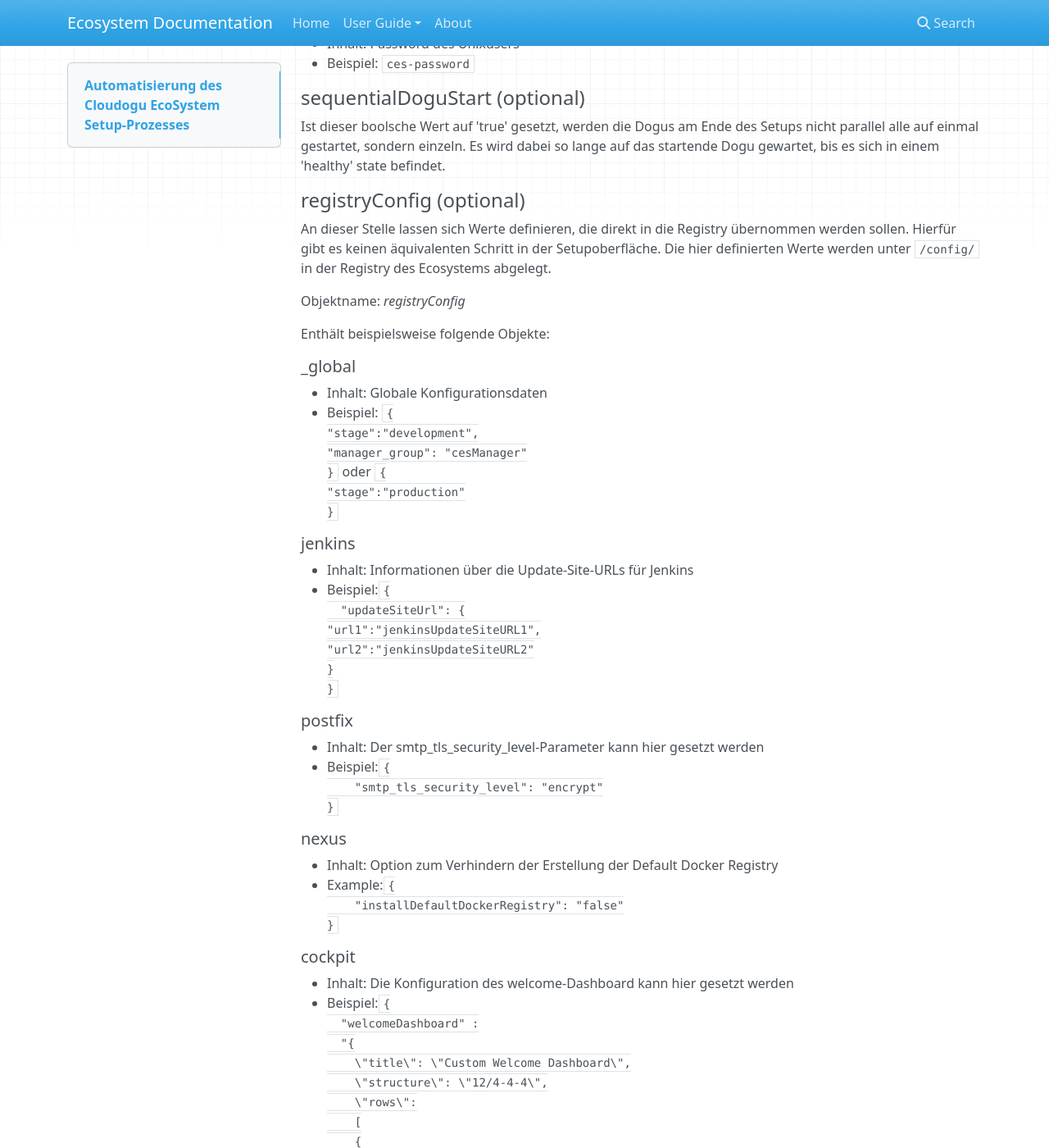
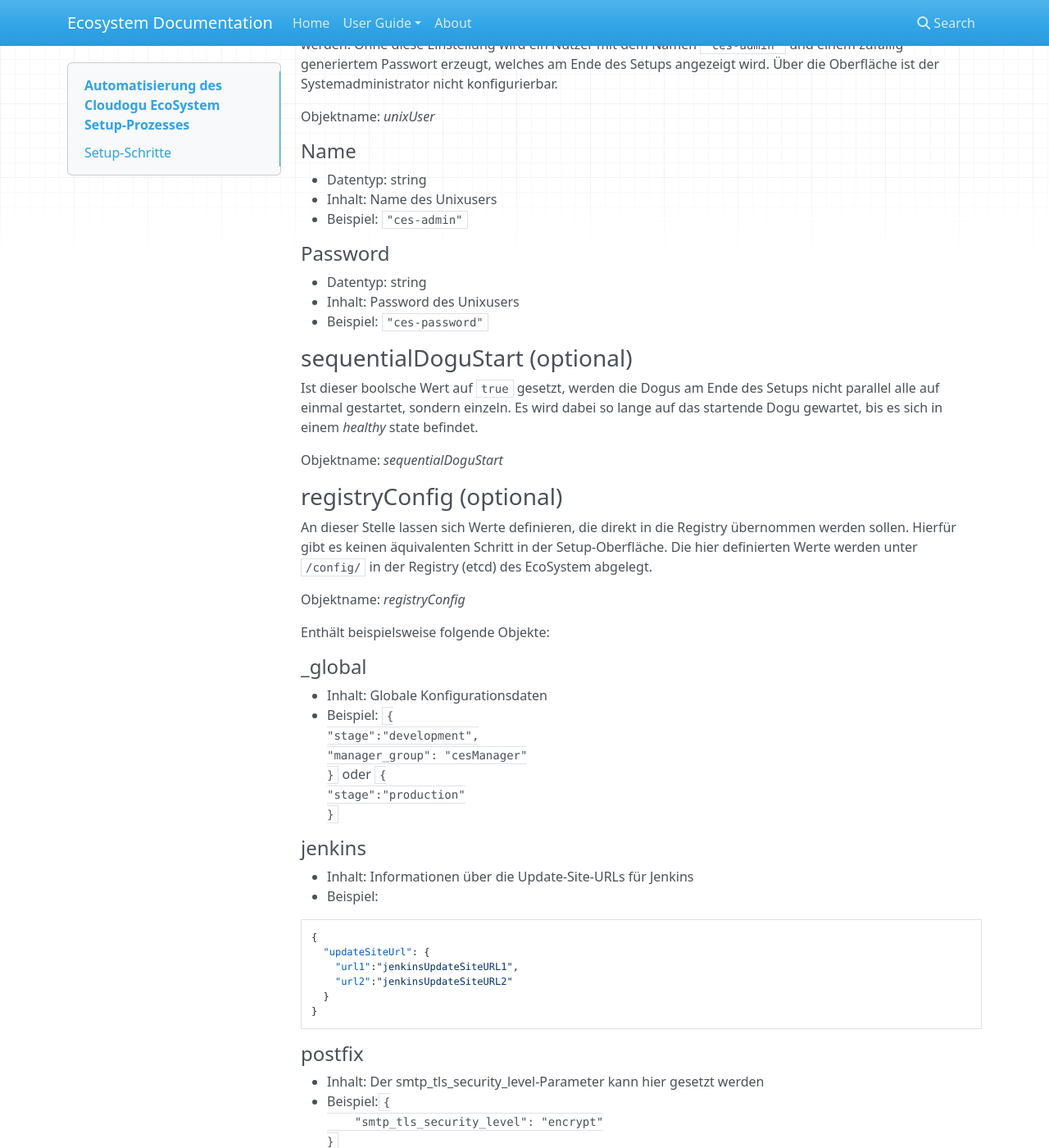
Before and after one commit to cloudogu/ecosystem, an MkDocs documentation site: the page built from docs/docs/user-guide/setup-json_de.md, in a window 1280 px wide and 1400 px high, scrolled down 7954 px. Shown: the whole window at 82% size. Built offline with MkDocs 1.6.1, drawn with Linux system fonts in a browser that asks for light colours; nearby versions of some CDN libraries; old or Windows-style settings are respelled for this version of MkDocs; some of the changed text lies outside the part shown.

Commit message:
Update setup-json_de.md
Changes to spelling, code blocks, layout and uniformity

`````diff
--- a/docs/docs/user-guide/setup-json_de.md
+++ b/docs/docs/user-guide/setup-json_de.md
@@ -1,5 +1,5 @@
-## Automatisierung des Cloudogu EcoSystem Setup-Prozesses
-Der Setupmechanismus des Cloudogu Ecosystems lässt sich auf verschiedene Arten ausführen. Ein Weg führt über die Oberfläche im Browser, in der man alle relevanten Daten eingeben und Optionen auswählen kann. Des weiteren kann man mithilfe einer **setup.json** benannten Konfigurationsdatei die Felder im Setup vorbefüllen. Diese Datei muss im Ordner ``/vagrant`` oder ``/etc/ces`` liegen und nach dem JSON-Standard formatiert sein. Alle Daten, die in dieser Datei definiert werden, werden automatisch im Setupprozess in die entsprechenden Felder eingetragen. Sind alle Daten und Einstellungen für das Setup im Voraus klar, kann man das Setup auch komplett automatisch ablaufen lassen. Dafür ist für jeden Schritt die Eigenschaft _completed_ zu setzen (siehe unten).
+# Automatisierung des Cloudogu EcoSystem Setup-Prozesses
+Der Setupmechanismus des Cloudogu EcoSystem lässt sich auf verschiedene Arten ausführen. Ein Weg führt über die Oberfläche im Browser, in der man alle relevanten Daten eingeben und Optionen auswählen kann. Des weiteren kann man mithilfe einer **setup.json** benannten Konfigurationsdatei die Felder im Setup vorbefüllen. Diese Datei muss im Ordner ``/vagrant`` oder ``/etc/ces`` liegen und nach dem JSON-Standard formatiert sein. Alle Daten, die in dieser Datei definiert werden, werden automatisch im Setupprozess in die entsprechenden Felder eingetragen. Sind alle Daten und Einstellungen für das Setup im Voraus klar, kann man das Setup auch komplett automatisch ablaufen lassen. Dafür ist für jeden Schritt die Eigenschaft _completed_ zu setzen (siehe unten).
 
 Beispiel:
 ````
@@ -26,306 +26,315 @@ Beispiel:
 }
 ````
 
-### Setupschritte
-Der Inhalt der setup.json besteht aus Objekten, die den Titel des jeweiligen Setupschritts (bspw. 'region' oder 'admin') tragen. Diese Objekte beinhalten Eigenschaften, welche die Werte beschreiben, die dem jeweiligen Setupschritt übergeben werden sollen. Ist die _completed_-Eigenschaft auf ``true`` gesetzt, werden die Eigenschaften übernommen und der Schritt im Setupvorgang nicht mehr angezeigt.
+## Setup-Schritte
+Der Inhalt der setup.json besteht aus Objekten, die den Titel des jeweiligen Setup-Schrittes (bspw. 'region' oder 'admin') tragen. Diese Objekte beinhalten Eigenschaften, welche die Werte beschreiben, die dem jeweiligen Setup-Schritt übergeben werden sollen. Ist die _completed_-Eigenschaft auf ``true`` gesetzt, werden die Eigenschaften übernommen und der Schritt im Setupvorgang nicht mehr angezeigt.
 
-#### Region-Schritt
+### Region-Schritt
+
 Objektname: _region_
 
 Eigenschaften:
 
-##### locale
+#### locale
 * Datentyp: String
-* Inhalt: locale-Einstellung des Ecosystems
+* Inhalt: locale-Einstellung des EcoSystem
 * Beispiel: ``"en_US.utf8"``
 
 
-##### timeZone
+#### timeZone
 * Datentyp: String
-* Inhalt: Zeitzone des Ecosystems
+* Inhalt: Zeitzone des EcoSystem
 * Beispiel: ``"Europe/Berlin"``
 
 
-##### keyboardLayout
+#### keyboardLayout
 * Datentyp: String
 * Inhalt: Keyboard Layout für die CES Instanz
 * Beispiel: ``"de"``
 
 
-##### completed
+#### completed
 * Datentyp: boolean
 * Inhalt: Wahrheitswert, ob der Region-Schritt komplett ist
 * Beispiel: ``true``
 
 
-#### Naming-Schritt
+### Naming-Schritt
+
 Objektname: _naming_
 
 Eigenschaften:
 
-##### fqdn
+#### fqdn
 * Datentyp: String
-* Inhalt: Vollständige Domain des Ecosystems
+* Inhalt: Vollständige Domain des EcoSystem
 * Beispiel: ``"www.myecosystem.com"``
-* Es ist möglich für die fqdn den Platzhalter ``<<ip>>`` einzutragen. Dadurch wird beim Ausführen des Setups
-die IP-Adresse des EcoSystems an dieser Stelle verwendet.
+* Es ist möglich, für die fqdn den Platzhalter ``<<ip>>`` einzutragen. Dadurch wird beim Ausführen des Setups die IP-Adresse des EcoSystem an dieser Stelle verwendet.
 
-##### hostname
+#### hostname
 * Datentyp: String
-* Inhalt: Hostname des Ecosystems
+* Inhalt: Hostname des EcoSystem
 * Beispiel: ``"ces"``
 
-##### domain
+#### domain
 * Datentyp: String
-* Inhalt: Domain des Ecosystems
+* Inhalt: Domain des EcoSystem
 * Beispiel: ``"ces.local"``
 
-##### certificateType
+#### certificateType
 * Datentyp: String
-* Inhalt: Art des Zertifikats für die Verbindung zum Ecosystem
+* Inhalt: Art des Zertifikats für die Verbindung zum EcoSystem
 * ``"selfsigned"`` oder ``"external"``
 
-##### certificate
-* Nur notwendig, wenn certificateType auf "external" gesetzt wurde
+#### certificate
+* Nur notwendig, wenn ``certificateType`` auf ``"external"`` gesetzt wurde
 * Datentyp: String
-* Inhalt: Das Zertifikat für das Ecosystem im PEM-Format. Sollte ein Intermediate-Zertifikat eingesetzt werden, muss auch dieses hier eingetragen werden.
+* Inhalt: Das Zertifikat für das EcoSystem im PEM-Format. Sollte ein Intermediate-Zertifikat eingesetzt werden, muss auch dieses hier eingetragen werden.
 
-##### certificateKey
-* Nur notwendig, wenn certificateType auf "external" gesetzt wurde
+#### certificateKey
+* Nur notwendig, wenn ``certificateType`` auf ``"external"`` gesetzt wurde
 * Datentyp: String
-* Inhalt: Der Zertifikatsschlüssel für das Ecosystem im PEM-Format
+* Inhalt: Der Zertifikatsschlüssel für das EcoSystem im PEM-Format
 
-##### relayHost
+#### relayHost
 * Datentyp: String
-* Inhalt: Der Mail Relay Host für das Ecosystem über den der Mailversand abgewickelt werden soll
+* Inhalt: Der Mail Relay Host für das EcoSystem über den der Mailversand abgewickelt werden soll
 * Beispiel: ``"mail.mydomain.com"``
 
-##### mailAddress
+#### mailAddress
 * Optional
 * Datentyp: String
 * Inhalt: Die Mail-Adresse, welche von allen Dogus verwendet wird, um Mails zu versenden (das 'From:'-Feld)
 * Beispiel: ``"mail@mydomain.com"``
 
-##### completed
+#### completed
 * Datentyp: boolean
 * Inhalt: Wahrheitswert, ob der Naming-Schritt komplett ist
 * Beispiel: ``true``
 
 
-#### UserBackend-Schritt
+### UserBackend-Schritt
+
 Objektname: _userBackend_
 
 Eigenschaften:
 
-##### dsType
+#### dsType
 * Datentyp: String
 * Inhalt: Typ des User Backends. Bei Benutzung von ``"embedded"`` wird ein ldap-Dogu installiert, welches sich dann (optional) mithilfe des User Management-Dogus verwalten lässt. Bei Benutzung von ``"external"`` sind die Zugangsdaten für ein externes User Backend zu übergeben.
 
-##### server
-* Nur notwendig, wenn dsType auf "external" gesetzt wurde
+#### server
+* Nur notwendig, wenn ``dsType`` auf ``"external"`` gesetzt wurde
 * Datentyp: String
 * Inhalt: Typ des User Backend Servers
 * ``"activeDirectory"`` oder ``"custom"``
 
-##### attributeID
+#### attributeID
 * Datentyp: String
 * Inhalt: Attributname, der im User Backend die User ID beschreibt
-* Muss auf ``"uid"`` gesetzt werden, wenn dsType auf "embedded" gesetzt wurde
-* Muss auf ``"sAMAccountName"`` gesetzt werden, wenn _dsType_ auf "external" und _server_ auf "activeDirectory" gesetzt wurde
+* Muss auf ``"uid"`` gesetzt werden, wenn ``dsType`` auf ``"embedded"`` gesetzt wurde
+* Muss auf ``"sAMAccountName"`` gesetzt werden, wenn ``dsType`` auf ``"external"`` und ``server`` auf ``"activeDirectory"`` gesetzt wurde
 
-##### attributeGivenName
-* Nur notwendig, wenn dsType auf "external" gesetzt wurde
+#### attributeGivenName
+* Nur notwendig, wenn ``dsType`` auf ``"external"`` gesetzt wurde
 * Datentyp: String
 * Inhalt: Attributname, der im User Backend den Vornamen beschreibt
 * Beispiel: ``"givenname"``
 
-##### attributeSurname
-* Nur notwendig, wenn dsType auf "external" gesetzt wurde
+#### attributeSurname
+* Nur notwendig, wenn ``dsType`` auf ``"external"`` gesetzt wurde
 * Datentyp: String
 * Inhalt: Attributname, der im User Backend den Nachnamen beschreibt
 * Beispiel: ``"surname"``
 
-##### attributeFullname
+#### attributeFullname
 * Datentyp: String
 * Inhalt: Attributname, der im User Backend den vollen Namen beschreibt
-* Muss auf ``"cn"`` gesetzt werden, wenn dsType auf "embedded" oder _server_ auf "activeDirectory" gesetzt wurde
+* Muss auf ``"cn"`` gesetzt werden, wenn ``dsType`` auf ``"embedded"`` oder ``server`` auf ``"activeDirectory"`` gesetzt wurde
 * Beispiel: ``"fullname"``
 
-##### attributeMail
+#### attributeMail
 * Datentyp: String
 * Inhalt: Attributname, der im User Backend das E-Mail-Attribut beschreibt
-* Muss auf ``"mail"`` gesetzt werden, wenn dsType auf "embedded" oder _server_ auf "activeDirectory" gesetzt wurde
+* Muss auf ``"mail"`` gesetzt werden, wenn ``dsType`` auf ``"embedded"`` oder ``server`` auf ``"activeDirectory"`` gesetzt wurde
 * Beispiel: ``"mail"``
 
-##### attributeGroup
+#### attributeGroup
 * Datentyp: String
 * Inhalt: Attributname, mit dem im User Backend die Zugehörigkeit eines Users zu einer Gruppe geregelt wird
-* Muss auf ``"memberOf"`` gesetzt werden, wenn dsType auf "embedded" oder _server_ auf "activeDirectory" gesetzt wurde
+* Muss auf ``"memberOf"`` gesetzt werden, wenn ``dsType`` auf ``"embedded"`` oder ``server`` auf ``"activeDirectory"`` gesetzt wurde
 * Beispiel: ``"memberOf"``
 
-##### baseDN
-* Nur notwendig, wenn dsType auf "external" gesetzt wurde
+#### baseDN
+* Nur notwendig, wenn ``dsType`` auf ``"external"`` gesetzt wurde
 * Datentyp: String
 * Inhalt: Angabe des Distinguished Name von der aus auf dem Server nach Benutzern gesucht wird
 * beispiel: ``"dc=mycomp1,dc=local"``
 
-##### searchFilter
+#### searchFilter
 * Datentyp: String
 * Inhalt: Einschränkung, nach welchen Objektklassen gesucht werden soll
-* Muss auf ``"(objectClass=person)"`` gesetzt werden, wenn dsType auf "embedded" oder _server_ auf "activeDirectory" gesetzt wurde
+* Muss auf ``"(objectClass=person)"`` gesetzt werden, wenn ``dsType`` auf ``"embedded"`` oder ``server`` auf ``"activeDirectory"`` gesetzt wurde
 * Beispiel: ``"(objectClass=person)"``
 
-##### connectionDN
-* Nur notwendig, wenn dsType auf "external" gesetzt wurde
+#### connectionDN
+* Nur notwendig, wenn ``dsType`` auf ``"external"`` gesetzt wurde
 * Datentyp: String
 * Inhalt: Angabe des Distinguished Name eines leseberechtigten Benutzers im User Backend
 * Beispiel: ``"username@mycompany.local"`` oder ``"cn=username,dc=users,dc=mycomp,dc=local"``
 
-##### password
-* Nur notwendig, wenn dsType auf "external" gesetzt wurde
+#### password
+* Nur notwendig, wenn ``dsType`` auf ``"external"`` gesetzt wurde
 * Datentyp: String
-* Inhalt: Angabe des Passworts des unter _connectionDN_ gesetzten Nutzers
+* Inhalt: Angabe des Passworts des unter ``connectionDN`` gesetzten Nutzers
 
-##### host
+#### host
 * Datentyp: String
 * Inhalt: Adresse des externen User Backends
-* Muss auf ``"ldap"`` gesetzt werden, wenn dsType auf "embedded" gesetzt wurde
+* Muss auf ``"ldap"`` gesetzt werden, wenn ``dsType`` auf ``"embedded"`` gesetzt wurde
 
-##### port
-* Nur notwendig, wenn dsType auf "external" gesetzt wurde
+#### port
+* Nur notwendig, wenn ``dsType`` auf ``"external"`` gesetzt wurde
 * Datentyp: String
 * Inhalt: Port, über den das externe User Backend erreicht werden kann
-* Muss auf ``"389"`` gesetzt werden, wenn dsType auf "embedded" gesetzt wurde
+* Muss auf ``"389"`` gesetzt werden, wenn ``dsType`` auf ``"embedded"`` gesetzt wurde
 
-##### encryption
-* Nur notwendig, wenn dsType auf "external" gesetzt wurde
+#### encryption
+* Nur notwendig, wenn ``dsType`` auf ``"external"`` gesetzt wurde
 * Datentyp: String
 * Inhalt: Einstellung ob und ggf. welche Verschlüsselung genutzt werden soll
 * Beispiel: ``"none"``, ``"ssl"``, ``"sslAny"``, ``"startTLS"``, ``"startTLSAny"``
 
-##### groupBaseDN
-* Nur notwendig, wenn dsType auf "external" gesetzt wurde
+#### groupBaseDN
+* Nur notwendig, wenn ``dsType`` auf ``"external"`` gesetzt wurde
 * Datentyp: String
 * Inhalt: Angabe des Distinguished Name für das Group Mapping
 
-##### groupSearchFilter
-* Nur notwendig, wenn dsType auf "external" gesetzt wurde
+#### groupSearchFilter
+* Nur notwendig, wenn ``dsType`` auf ``"external"`` gesetzt wurde
 * Datentyp: String
 * Inhalt: Angabe von Suchfiltern für das Group Mapping
 
-##### groupAttributeName
-* Nur notwendig, wenn dsType auf "external" gesetzt wurde
+#### groupAttributeName
+* Nur notwendig, wenn ``dsType`` auf ``"external"`` gesetzt wurde
 * Datentyp: String
 * Inhalt: Angabe des Attributs für das Group Mapping
 
-##### useUserConnectionToFetchAttributes
+#### useUserConnectionToFetchAttributes
 * Datentyp: boolean
 * Inhalt: Wahrheitswert, ob der jeweils angemeldete Nutzer zur Abfrage der Attribute aus dem User Backend genutzt werden soll
-* Muss auf ``true`` gesetzt werden, wenn dsType auf "embedded" oder _server_ auf "activeDirectory" gesetzt wurde
+* Muss auf ``true`` gesetzt werden, wenn ``dsType`` auf ``"embedded"`` oder ``server`` auf ``"activeDirectory"`` gesetzt wurde
 * Beispiel: ``true``
 
-##### completed
+#### completed
 * Datentyp: boolean
-* Inhalt: Wahrheitswert, ob der Users-Schritt komplett ist
+* Inhalt: Wahrheitswert, ob der User-Schritt komplett ist
 * Beispiel: ``true``
 
+### Dogu-Schritt
 
-#### Dogu-Schritt
+Die Daten, die in diesem Schritt über die setup.json eingegeben werden, werden im Setup-Prozess nur übernommen, wenn die _completed_-Eigenschaft auf ``true`` gesetzt ist. Anderenfalls ist der Schritt manuell über die Weboberfläche auszufüllen.
+
 Objektname: _dogus_
-
-Die Daten, die in diesem Schritt über die setup.json eingegeben werden, werden im Setupprozess nur übernommen, wenn die _completed_-Eigenschaft auf 'true' gesetzt ist. Anderenfalls ist der Schritt manuell über die Weboberfläche auszufüllen.
 
 Eigenschaften:
 
-##### defaultDogu
+#### defaultDogu
 * Datentyp: String
-* Inhalt: Name des Dogus, welches beim Aufruf des Ecosystems im Browser standardmäßig angesteuert wird
+* Inhalt: Name des Dogus, welches beim Aufruf des EcoSystem im Browser standardmäßig angesteuert wird
 * Beispiel: ``"cockpit"``
 
-##### install
+#### install
 * Datentyp: String Array
 * Inhalt: Liste aller Dogus, die installiert werden sollen. Einträge können die zu installierende Version enthalten; wenn keine Version gesetzt ist, wird die aktuellste Version installiert.
-* Beispiel: ``[
-      "official/cas",
-      "official/cockpit",
-      "official/nginx:1.13.11-7",
-      "official/ldap:2.4.44-5",
-      "official/postfix",
-      "official/postgresql",
-      "official/registrator",
-      "official/usermgt:1.3.4-3"
-    ]``
+* Beispiel:
+````
+[
+  "official/cas",
+  "official/cockpit",
+  "official/nginx:1.13.11-7",
+  "official/ldap:2.4.44-5",
+  "official/postfix",
+  "official/postgresql",
+  "official/registrator",
+  "official/usermgt:1.3.4-3"
+]
+````
 
-##### completed
+#### completed
 * Datentyp: boolean
 * Inhalt: Wahrheitswert, ob der Dogu-Schritt komplett ist
 * Beispiel: ``true``
 
+### Admin-Schritt
 
-#### Admin-Schritt
-Diese Einstellungen sind, bis auf _adminGroup_, nur relevant, sofern ein "embedded" User Backend gewählt wurde. Anderenfalls sind die Vorgaben des externen User Backends gültig.
+Diese Einstellungen sind, bis auf ``adminGroup``, nur relevant, sofern ein ``"embedded"`` User Backend gewählt wurde. Anderenfalls sind die Vorgaben des externen User Backends gültig.
+
 Objektname: _admin_
 
 Eigenschaften:
 
-##### mail
+#### mail
 * Datentyp: String
 * Inhalt: E-Mail-Adresse des Admin-Kontos
 * Beispiel: ``"admin@mydomain.com"``
 
-##### username
+#### username
 * Datentyp: String
 * Inhalt: Name des Admin-Kontos
 * Beispiel: ``"admin"``
 
-##### password
+#### password
 * Datentyp: String
 * Inhalt: Passwort des Admin-Kontos
 
-##### adminGroup
+#### adminGroup
 * Datentyp: String
-* Inhalt: Name der Gruppe im User Backend, die Administratorrechte im Ecosystem erhalten soll
+* Inhalt: Name der Gruppe im User Backend, die Administratorrechte im EcoSystem erhalten soll
 * Diese Einstellung ist auch zu setzen, wenn ein externes User Backend gewählt wurde
 * Beispiel: ``"administrators"``
 
-##### adminMember
+#### adminMember
 * Datentyp: boolean
 * Inhalt: Wahrheitswert, ob das angelegte Admin-Konto auch Mitglied der unter _adminGroup_ definierten Gruppe im User Backend werden soll
 * Beispiel: true
 
-##### completed
+#### completed
 * Datentyp: boolean
 * Inhalt: Wahrheitswert, ob der Admin-Schritt komplett ist
 * Beispiel: ``true``
 
-#### Unixuser
+### UnixUser
+
+Mit dieser Einstellung können die Credentials für den im Setup erzeugten Systemadministrator konfiguriert werden.
+Ohne diese Einstellung wird ein Nutzer mit dem Namen ``"ces-admin"`` und einem zufällig generiertem Passwort erzeugt, welches am Ende des Setups angezeigt wird. Über die Oberfläche ist der Systemadministrator nicht konfigurierbar.
+
 Objektname: _unixUser_
 
-Mit dieser Einstellung können die Credentials für den im Setup erzeugten Systemadministrator konfiguriert werden.
-Ohne diese Einstellung wird ein Nutzer mit dem Namen ``ces-admin`` und einem zufällig generiertem Passwort erzeugt, welches am Ende des Setups angezeigt wird. Über die Oberfläche ist der Systemadministrator nicht konfigurierbar.
-
-##### Name
+#### Name
 * Datentyp: string
 * Inhalt: Name des Unixusers
-* Beispiel: ``ces-admin``
+* Beispiel: ``"ces-admin"``
 
-##### Password
+#### Password
 * Datentyp: string
 * Inhalt: Password des Unixusers
-* Beispiel: ``ces-password``
+* Beispiel: ``"ces-password"``
 
-#### sequentialDoguStart (optional)
+### sequentialDoguStart (optional)
 
-Ist dieser boolsche Wert auf 'true' gesetzt, werden die Dogus am Ende des Setups nicht parallel alle auf einmal gestartet, sondern einzeln. Es wird dabei so lange auf das startende Dogu gewartet, bis es sich in einem 'healthy' state befindet.
+Ist dieser boolsche Wert auf ``true`` gesetzt, werden die Dogus am Ende des Setups nicht parallel alle auf einmal gestartet, sondern einzeln. Es wird dabei so lange auf das startende Dogu gewartet, bis es sich in einem _healthy_ state befindet.
 
-#### registryConfig (optional)
-An dieser Stelle lassen sich Werte definieren, die direkt in die Registry übernommen werden sollen. Hierfür gibt es keinen äquivalenten Schritt in der Setupoberfläche. Die hier definierten Werte werden unter ``/config/`` in der Registry des Ecosystems abgelegt.
+Objektname: _sequentialDoguStart_
+
+### registryConfig (optional)
+An dieser Stelle lassen sich Werte definieren, die direkt in die Registry übernommen werden sollen. Hierfür gibt es keinen äquivalenten Schritt in der Setup-Oberfläche. Die hier definierten Werte werden unter ``/config/`` in der Registry (etcd) des EcoSystem abgelegt.
 
 Objektname: _registryConfig_
 
 Enthält beispielsweise folgende Objekte:
 
-##### \_global
+#### \_global
 * Inhalt: Globale Konfigurationsdaten
 * Beispiel: ``{
 "stage":"development",
@@ -334,30 +343,35 @@ Enthält beispielsweise folgende Objekte:
 "stage":"production"
 }``
 
-##### jenkins
+#### jenkins
 * Inhalt: Informationen über die Update-Site-URLs für Jenkins
-* Beispiel:``{
+* Beispiel:
+````
+{
   "updateSiteUrl": {
-"url1":"jenkinsUpdateSiteURL1",
-"url2":"jenkinsUpdateSiteURL2"
+    "url1":"jenkinsUpdateSiteURL1",
+    "url2":"jenkinsUpdateSiteURL2"
+  }
 }
-}``
+````
 
-##### postfix
+#### postfix
 * Inhalt: Der smtp_tls_security_level-Parameter kann hier gesetzt werden
 * Beispiel:``{
     "smtp_tls_security_level": "encrypt"
 }``
 
-##### nexus
+#### nexus
 * Inhalt: Option zum Verhindern der Erstellung der Default Docker Registry
 * Example:``{
     "installDefaultDockerRegistry": "false"
 }``
 
-##### cockpit
-* Inhalt: Die Konfiguration des welcome-Dashboard kann hier gesetzt werden
-* Beispiel:``{
+#### cockpit
+* Inhalt: Die Konfiguration des Welcome-Dashboards kann hier gesetzt werden
+* Beispiel:
+````
+{
   "welcomeDashboard" :
   "{
     \"title\": \"Custom Welcome Dashboard\",
@@ -415,23 +429,29 @@ Enthält beispielsweise folgende Objekte:
           }
           ],
           \"titleTemplateUrl\": \"app/dashboard/partials/custom-dashboard-title.html\"
-          }"
-}``
+  }"
+}
+````
 * Anmerkung: Wenn diese Definition nicht oder nicht in korrektem JSON-Format gesetzt ist, wird das default-Dashboard angezeigt.
 * Anmerkung: Die maximale Größe, die die JSON-Beschreibung des Dashboards haben darf, ist 2MB.
 
-##### nginx/externals
+#### nginx/externals
+
 * Inhalt: Externe Links, die im Warp-Menü auftauchen sollen
-* Beispiel:``{
+* Beispiel:
+````
+{
   "cloudogu": "{
     \"DisplayName\": \"Cloudogu\",
     \"Description\": \"Beschreibungstext für Cloudogu Webseite\",
     \"Category\": \"External Links\",
     \"URL\": \"https://www.cloudogu.com/\"
   }"
-}``
+}
+````
 
-##### nexus/claim
+#### nexus/claim
+
 * Datentyp: String, HCL/JSON formatiert
 * Inhalt: Konfiguration der Sonatype Nexus-Repositories. Diese Einstellung wird beim ersten ("once") bzw. jedem ("always") Start von Sonatype Nexus hergestellt. Die genaue Definition der Nexus-Properties ist der Nexus-Dokumentation zu entnehmen.
 * Weitere Informationen: https://github.com/cloudogu/nexus-claim
@@ -462,17 +482,21 @@ Enthält beispielsweise folgende Objekte:
     }"
 }
 ````
-* _state: Je nach gesetztem State werden Repositories hinzugefügt/geändert oder entfernt. Ist der State auf "absent" gesetzt, wird ein ggf. vorhandenes Repository mit der genannten ID gelöscht. Ist der State auf "present" gesetzt, wird ein neues Repository angelegt, falls es noch nicht existiert. Sollte es schon existieren, werden nur die Eigenschaften, bspw. der Name, angepasst.
+* _state: Je nach gesetztem State werden Repositories hinzugefügt/geändert oder entfernt. Ist der State auf ``"absent"`` gesetzt, wird ein ggf. vorhandenes Repository mit der genannten ID gelöscht. Ist der State auf ``"present"`` gesetzt, wird ein neues Repository angelegt, falls es noch nicht existiert. Sollte es schon existieren, werden nur die Eigenschaften, bspw. der Name, angepasst.
 
-#### registryConfigEncrypted (optional)
-An dieser Stelle lassen sich Werte definieren, die in verschlüsselter Form in die Registry übernommen werden sollen. Hierfür gibt es keinen äquivalenten Schritt in der Setupoberfläche. Die hier definierten Werte werden unter ``/config/`` in der Registry des Ecosystems abgelegt. Anders als bei _registryConfig_, können sich in der ersten Ebene nur installierte(bzw. während dem Setup installierte) Dogus befinden, da nur für diese eine Verschlüsselung möglich ist.
+### registryConfigEncrypted (optional)
+
+An dieser Stelle lassen sich Werte definieren, die in verschlüsselter Form in die Registry übernommen werden sollen. Hierfür gibt es keinen äquivalenten Schritt in der Setup-Oberfläche. Die hier definierten Werte werden unter ``/config/`` in der Registry des EcoSystem abgelegt. Anders als bei ``registryConfig``, können sich in der ersten Ebene nur installierte (bzw. während dem Setup installierte) Dogus befinden, da nur für diese eine Verschlüsselung möglich ist.
 
 Objektname: _registryConfigEncrypted_
 
 Enthält beispielsweise folgende Objekte:
 
-##### postfix
+#### postfix
 * Der Inhalt des smtp_tls_key_files kann hier gesetzt werden
-* Beispiel:``{
+* Beispiel:
+````
+{
     "smtp_tls_key_file": "<Certificate>"
-}``
+}
+````
`````
